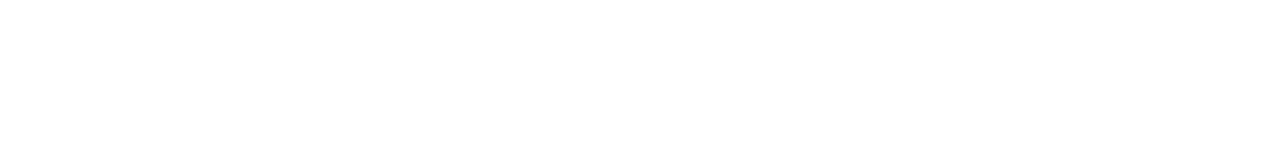
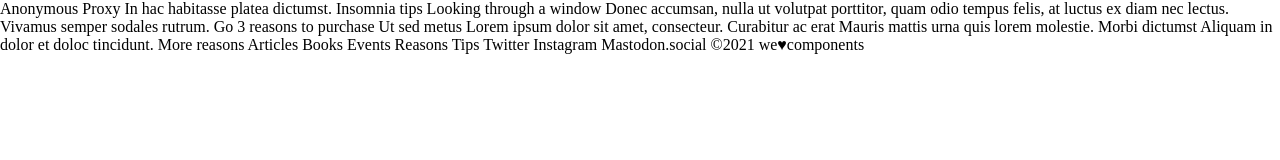
Before and after one commit to ctalloc/landing-page-demo, a website: page src/html/index.html in a window 1280 px wide. Drawn offline with nearby package versions, Linux system fonts and the light colour scheme; files that its build step writes are made by us from their sources.

Commit message:
Add html content

```diff
--- a/src/html/index.html
+++ b/src/html/index.html
@@ -10,6 +10,45 @@
   </head>
 
   <body>
+    Anonymous Proxy
+
+    In hac habitasse platea dictumst.
+
+    Insomnia tips
+
+    Looking through a window
+
+    Donec accumsan, nulla ut volutpat porttitor, quam odio tempus felis, at luctus ex diam nec lectus. Vivamus semper sodales rutrum.
+
+    Go
+
+    3 reasons to purchase
+
+    Ut sed metus
+    Lorem ipsum dolor sit amet, consecteur.
+
+    Curabitur ac erat
+    Mauris mattis urna quis lorem molestie.
+
+    Morbi dictumst
+    Aliquam in dolor et doloc tincidunt.
+
+    More reasons
+
+    Articles
+    Books
+    Events
+    Reasons
+    Tips
+
+    Twitter
+    Instagram
+    Mastodon.social
+
+    &copy;2021
+
+    we&hearts;components
+
     <script src="./assets/js/main.js"></script>
   </body>
 </html>
```
